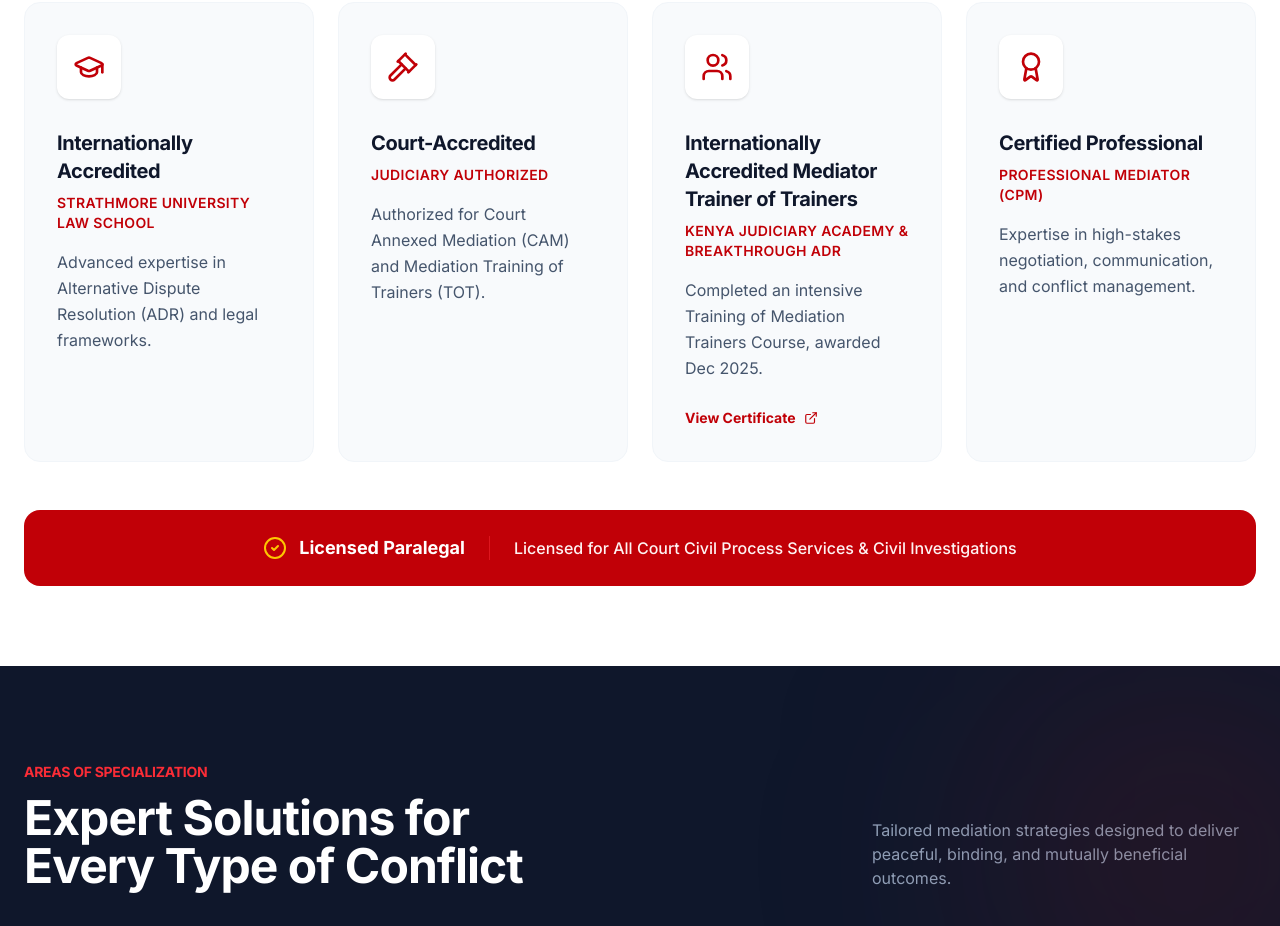
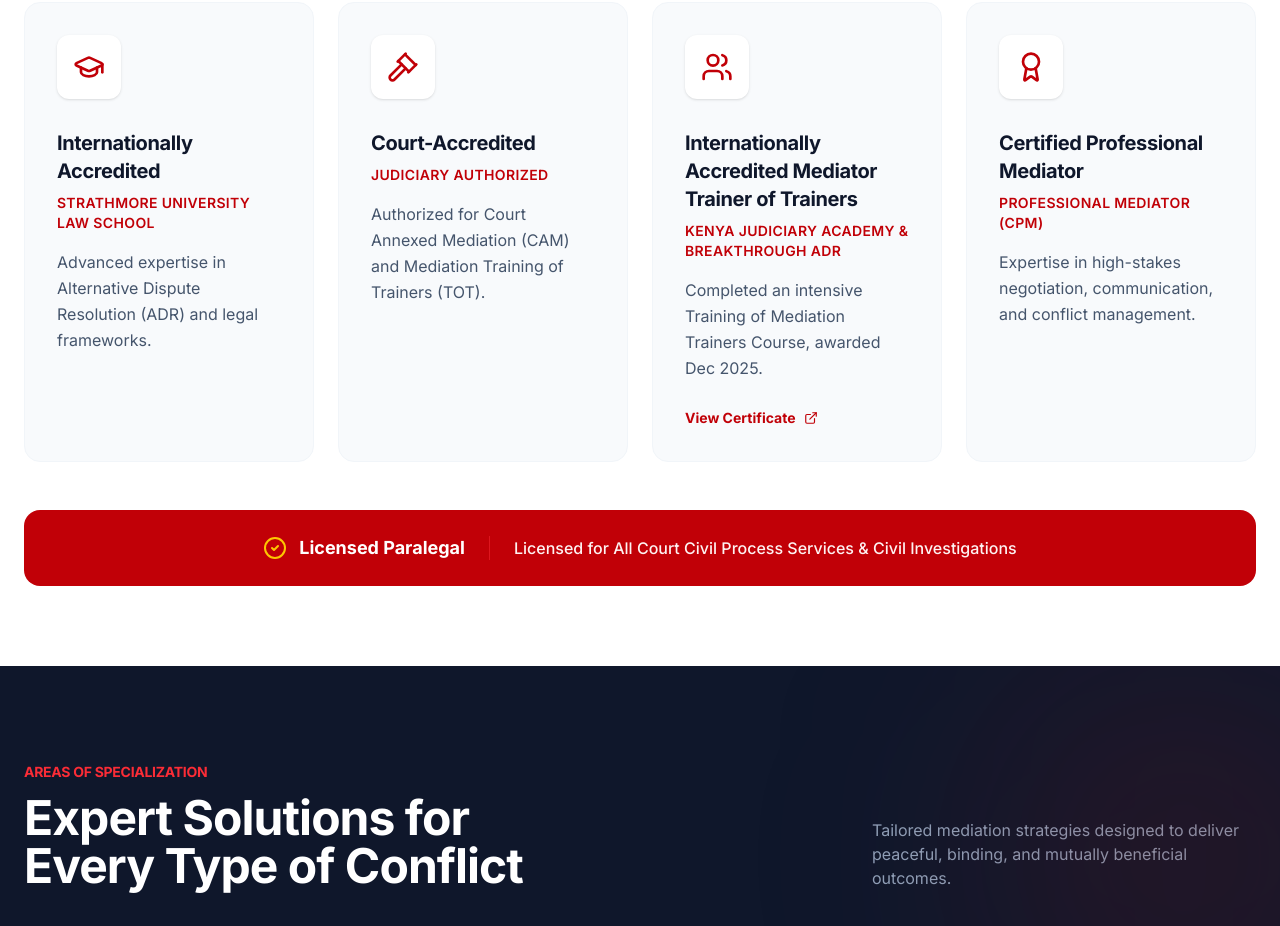
Before and after one commit to DICKSON39/portifolio-for-mediator, a React (Vite) app: page / in a window 1280 px wide. Shown: the part 1420-2346 px from the top of the page. Built offline with nearby package versions, Linux system fonts and the light colour scheme; a web font is replaced by a local one.

Commit message:
Update qualification titles for clarity

```diff
--- a/src/components/qualifications/qualification.tsx
+++ b/src/components/qualifications/qualification.tsx
@@ -6,7 +6,7 @@ const Qualifications = () => {
 
      {
       icon: <GraduationCap className="w-8 h-8 text-red-700" />,
-      title: "Internationally Accredited",
+      title: "Internationally Accredited ",
       institution: "Strathmore University Law School",
       description: "Advanced expertise in Alternative Dispute Resolution (ADR) and legal frameworks.",
       link: ''
@@ -29,7 +29,7 @@ const Qualifications = () => {
 
     {
       icon: <Award className="w-8 h-8 text-red-700" />,
-      title: "Certified Professional",
+      title: "Certified Professional Mediator",
       institution: "Professional Mediator (CPM)",
       description: "Expertise in high-stakes negotiation, communication, and conflict management.",
       link: ''
```
